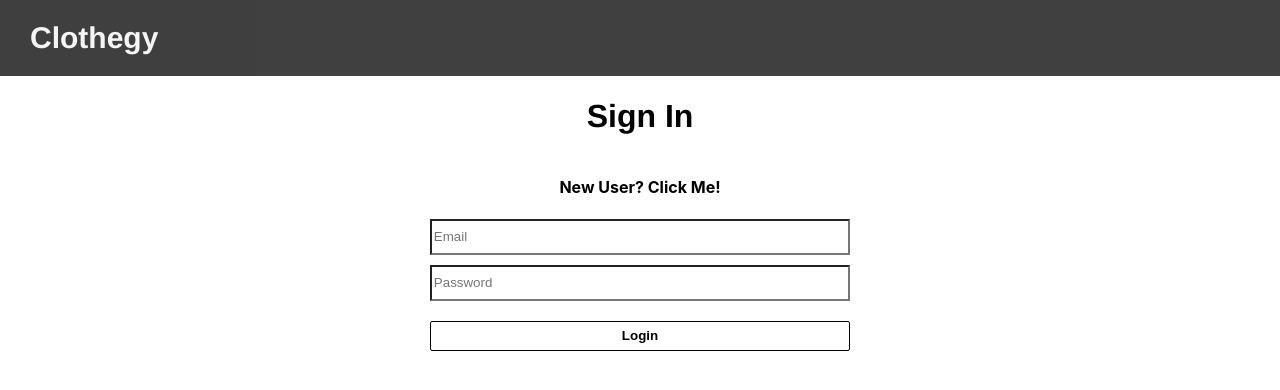
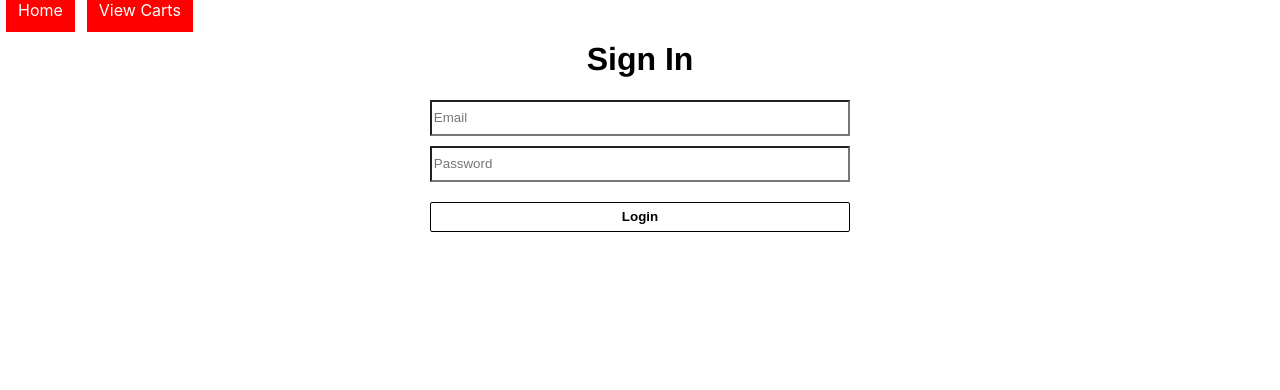
Before and after one commit to cmur11/ecom-app-frontend, a React (Create React App) app: page /login in a window 1280 px wide. Shown: the top 390 px of the page. Built offline with nearby package versions, Linux system fonts and the light colour scheme; no server answers.

Commit message:
items rendered

```diff
--- a/src/components/App.js
+++ b/src/components/App.js
@@ -1,19 +1,36 @@
-import React, {useState} from "react";
+import React, {useState,useEffect} from "react";
 import ItemPage from "./ItemPage"
 import {Route, BrowserRouter as Router, Switch} from "react-router-dom";
 import LoginForm from "./LoginForm"
-import Header from "./Header"
+import Header from "./NavBar"
+import Cart from './Cart'
 
 
 function App() {
+//   const [user,setUser] = useState([])
+  const [itemOrders, setItemOrders] = useState([]);
+//   useEffect(()=> {
+//     fetch('http://localhost:3000/users')
+//     .then(res => res.json())
+//     .then(users => setUser(users[0]))
+// }, [])
 
+  useEffect(()=> {
+    fetch('http://localhost:3000/item_orders')
+    .then(res => res.json())
+    .then(itemOrders => setItemOrders(itemOrders))
+  }, [])
 
   return (
     <Router>
-      <Header/>
+      <Header />
+      {/* <h1> Welcome {user.email}</h1> */}
       <Switch>
-          <Route path="/login" component={LoginForm}/>
-          <Route path="/home" component={ItemPage}/>
+          <Route exact path="/login" component={LoginForm}/>
+          <Route exact path="/home" component={ItemPage} />
+          <Route exact path="/carts"  render = {(props) => (
+            <Cart {...props} itemOrders={itemOrders}/>
+          )}/>
       </Switch>
       </Router>
   );
--- /dev/null
+++ b/src/components/Cart.js
@@ -0,0 +1,37 @@
+import React, {useState} from 'react';
+import CartItem from './CartItem'
+
+function Cart({ itemOrders }) {
+
+    // let currentItemOrders = [];
+    const itemArr = itemOrders.filter((itemOrder) => itemOrder.order.checked_out === false)
+    const itemList = itemArr.map((item) => {
+        return <CartItem key={item.id} item={item.item}/>
+    })
+    // function showCart() {
+    //     currentItemOrders = itemOrders.filter((itemOrder) => itemOrder.order.checked_out === false)
+    //     console.log(currentItemOrders)
+    //     console.log(itemOrders)
+    // }
+    console.log(itemList)
+
+    // showCart()
+
+
+    return (
+        <div>
+            <h1>Cart</h1>
+            <ul>{itemList}</ul>
+        </div>
+    )
+}
+
+export default Cart;
+
+{/* <div className="item" >
+<img src={item.image}  width="150" height="200" alt={item.name}/>
+  <h3>{item.brand}</h3>
+  <h3>{item.name}</h3>
+  <h3>${item.price}</h3>
+<button>Add to Cart</button>
+</div> */}
--- /dev/null
+++ b/src/components/CartItem.js
@@ -0,0 +1,22 @@
+// import { Card } from "semantic-ui-react";
+
+function CartItem({item}){
+    // console.log(item)
+
+    function handleCheckout(){
+        console.log(item)
+    }
+     return(
+       // <Card>
+       <div className="item" >
+           <img src={item.image}  width="150" height="200" alt={item.name}/>
+             <h3>{item.brand}</h3>
+             <h3>{item.name}</h3>
+             <h3>${item.price}</h3>
+         <button onClick = {handleCheckout}>Checkout</button>
+       </div>
+   //   </Card>
+     )
+   }
+
+   export default CartItem;
--- a/src/components/Categories.js
+++ b/src/components/Categories.js
@@ -1,7 +1,8 @@
-import react, {useState} from "react"
-function Categories({items, category, setCategory}){
+import React, {useState} from "react"
+
+function Categories({ category, setCategory }) {
     // const [category, setCategory] = useState("")
-    // console.log(category)
+    //  console.log(category)
 
     function handlePants(){
         setCategory("Pants")
@@ -9,7 +10,7 @@ function Categories({items, category, setCategory}){
     }
 
     function handleShirts(){
-        setCategory("Shirts")
+        setCategory("Shirt")
         // filterCategory("Shirts")
     }
 
@@ -22,6 +23,7 @@ function Categories({items, category, setCategory}){
             <button onClick={handlePants}>Pants </button>
             <button onClick={handleShirts}>Shirts</button>
             <button onClick={handleShoes}>Shoes</button>
+            {/* <a>Order History</a> */}
         </div>
     )
 }
--- a/src/components/Header.js
+++ /dev/null
@@ -1,13 +0,0 @@
-import React from 'react'
-import '../components/css/header.css';
-
-function Header() {
-    return (
-
-    <div class="topnav">
-        <h1>Clothegy</h1>
-    </div>
-    )
-}
-
-export default Header
--- a/src/components/ItemCollection.js
+++ b/src/components/ItemCollection.js
@@ -1,19 +1,21 @@
 import ItemCard from "./ItemCard"
 
-function ItemCollection({items}){
+function ItemCollection({items, user}){
     // console.log(items)
     const indItem = items.map((item) => {
         return(
-          <ItemCard item = {item} key = {item.id}/>
+          <ItemCard item = {item} user = {user} key = {item.id}/>
         )
       })
 
+      // console.log(user)
 
     return(
         <div id="onetem">
       {indItem}
     </div>
 
+
     //    "itemCollection"
     )
 
--- a/src/components/ItemPage.js
+++ b/src/components/ItemPage.js
@@ -1,12 +1,15 @@
-import React, {useState,useEffect} from "react"
+import React, {useState, useEffect} from "react"
 import ItemCollection from "./ItemCollection"
 import Categories from "./Categories"
+import Cart from "./Cart"
 
 function ItemPage(){
     const [items, setItems] = useState([])
     const [sidebar, setSidebar] = ['']
     const [category, setCategory] = useState("")
     const [loggedIn, setLoggedIn] = useState(false)
+    const [user, setUser] = useState(false)
+    // const [itemOrders, setItemOrders] = useState([]);
 
     useEffect(()=> {
         fetch('http://localhost:3000/items')
@@ -14,22 +17,34 @@ function ItemPage(){
         .then(setItems)
       }, [])
 
-      console.log(loggedIn)
+// console.log(user)
+      useEffect(()=> {
+        fetch('http://localhost:3000/users')
+        .then(res => res.json())
+        .then(users => setUser(users[0]))
+    }, [])
 
-    function renderMainMenu(currentUser){
-        console.log(currentUser)
-    }
+    // useEffect(()=> {
+    //     fetch('http://localhost:3000/item_orders')
+    //     .then(res => res.json())
+    //     .then(itemOrders => setItemOrders(itemOrders))
+    // }, [])
+
+    // console.log(itemOrders)
+
+    // function renderMainMenu(currentUser){
+    //     console.log(currentUser)
+    // }
 
     const categoriedItems = items.filter(item => item.category.includes(category))
-
+    console.log(categoriedItems)
     return (
         <>
-        <Categories/>
-        <ItemCollection items={categoriedItems}/>
+        <h1>Welcome {user.email}</h1>
+        <Categories category = {category} setCategory = {setCategory}/>
+        <ItemCollection items={categoriedItems} user = {user}/>
+        {/* <Cart itemOrders={itemOrders} /> */}
         </>
     )
 }
 export default ItemPage;
-
-// {loggedIn ? <Categories items = {items} category = {category} setCategory = {setCategory}/> :
-// <LoginForm renderMainMenu = {renderMainMenu} setLoggedIn = {setLoggedIn} loggedIn = {loggedIn}/>}
--- a/src/components/LoginForm.js
+++ b/src/components/LoginForm.js
@@ -1,54 +1,34 @@
-import { getSuggestedQuery } from "@testing-library/react";
-import React, { useState, useEffect } from "react";
+import React, { useState } from "react";
+import { Link } from "react-router-dom";
 import '../components/css/login.css';
 
 
-function LoginForm({renderMainMenu,loggedIn, setLoggedIn}){
+function LoginForm(){
   const [username, setUsername] = useState("")
   const [password, setPassword] = useState("")
-  const [formH1, setFormH1] = useState(true)
-  // const [loggedIn, setLoggedIn] = useState(false)
+  const [loggedIn, setLoggedIn] = useState(false)
+  const [user, setUser] = useState([])
+
 
 
   function handleSubmit(e){
     e.preventDefault()
-    // console.log("hi")
+    console.log(user)
 
     fetch('http://localhost:3000/users')
     .then(res => res.json())
-    .then(users => getUser(users))
+    .then(users => setUser(users[0]))
 
-    // function handleSubmit(){
-    //   setLoggedIn(true)
-    //   renderMainMenu(user)
-    // }
-
-    function getUser(users){
-        users.forEach(user => {
-            if (user.email === username){
-                setLoggedIn(true)
-                renderMainMenu(user)
-            }
-            // else {
-            //     alert('Please reenter your credentials, email account does not exist')
-            //     LoginForm()
-            // }
-        })
-    }
-  }
-
-
-  function handleFormH1() {
-    setFormH1(!formH1)
   }
 
     return (
       <div className="login">
-        {formH1 ? <h1>Sign In</h1> : <h1>Sign Up</h1>}
-          <h4 onClick={handleFormH1}>New User? Click Me!</h4>
+        <h1>Sign In</h1>
         <form
+          onSubmit={handleSubmit}
+          href="/home"
           className="login-form"
-          onSubmit={handleSubmit}>
+        >
             <input
               type="text"
               value={username}
@@ -63,13 +43,15 @@ function LoginForm({renderMainMenu,loggedIn, setLoggedIn}){
               placeholder="Password"
               onChange={(e) => (setPassword(e.target.value))}
             />
-          <button
-            type="submit"
-            class="login-button">Login</button>
+          <Link to="/home">
+            <button
+              type="submit"
+              className="login-button">Login</button>
+          </Link>
         </form>
     </div>
     )
+}
 
 
-  }
-  export default LoginForm
+  export default LoginForm;
--- /dev/null
+++ b/src/components/NavBar.js
@@ -0,0 +1,43 @@
+import { NavLink } from "react-router-dom"
+import '../components/css/navbar.css';
+
+const linkStyles = {
+    width: "100px",
+    padding: "12px",
+    margin: "0 6px 6px",
+    background: "red",
+    textDecoration: "none",
+    color: "white",
+}
+
+function NavBar() {
+
+    return (
+
+<div className="navbar">
+
+            <NavLink
+                to="/home"
+                exact
+                style={linkStyles}
+                activeStyle={{
+                    background: "black"
+                }}
+            >
+                Home
+            </NavLink>
+            <NavLink
+                to="/carts"
+                exact
+                style={linkStyles}
+                activeStyle={{
+                    background: "black"
+                }}
+            >
+                View Carts
+            </NavLink>
+        </div>
+    )
+}
+
+export default NavBar
--- a/src/components/css/header.css
+++ b/src/components/css/navbar.css
@@ -13,6 +13,15 @@
     font-size: 30px;
 }
 
+.topnav > h4 {
+    font-family:'Franklin Gothic Medium', 'Arial Narrow', Arial, sans-serif;
+    float: center;
+    color: #f2f2f2;
+    padding: 1px 30px;
+    text-decoration: solid;
+    font-size: 20px;
+}
+
 
 .topnav a {
     float: left;
```
